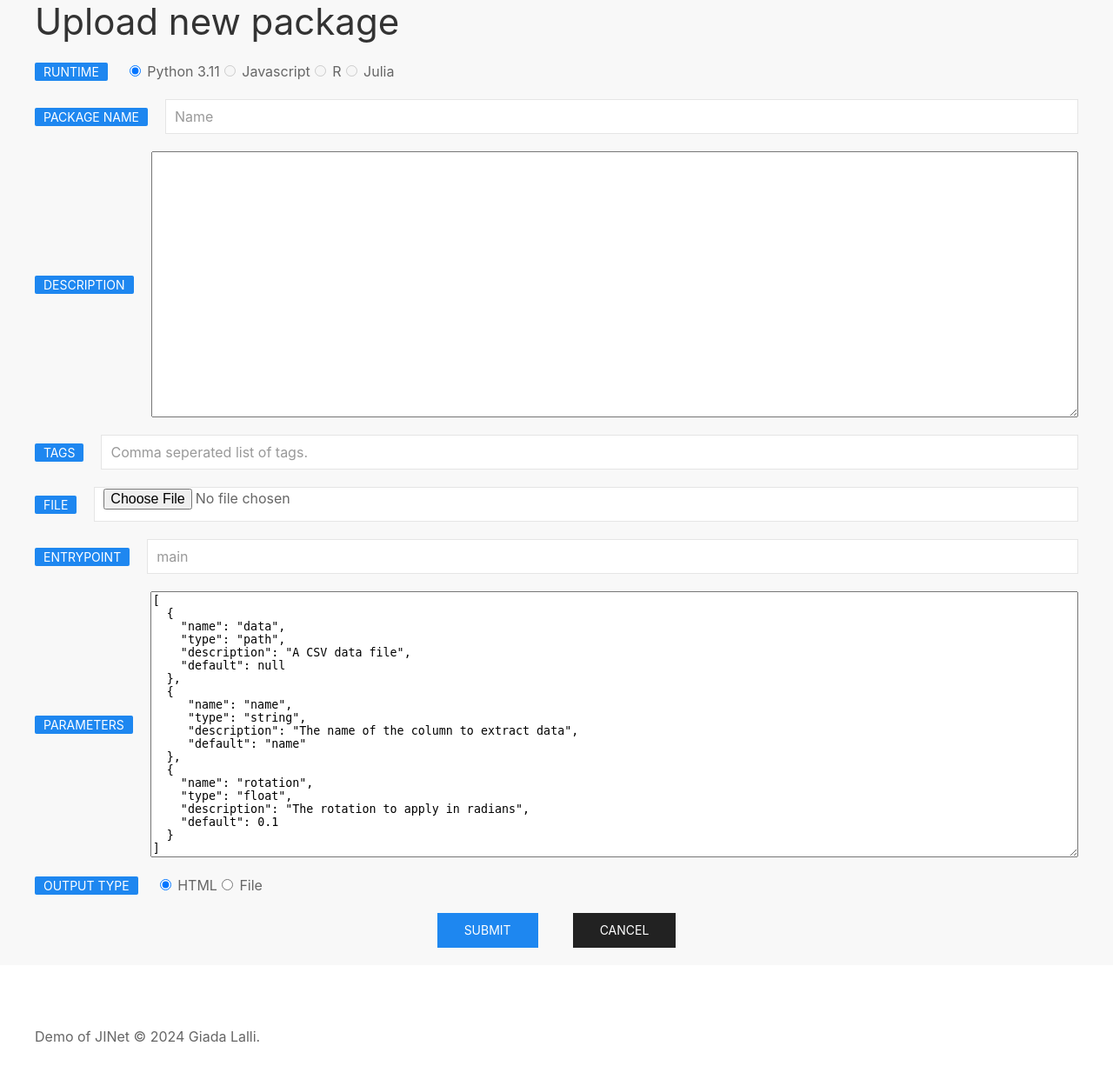
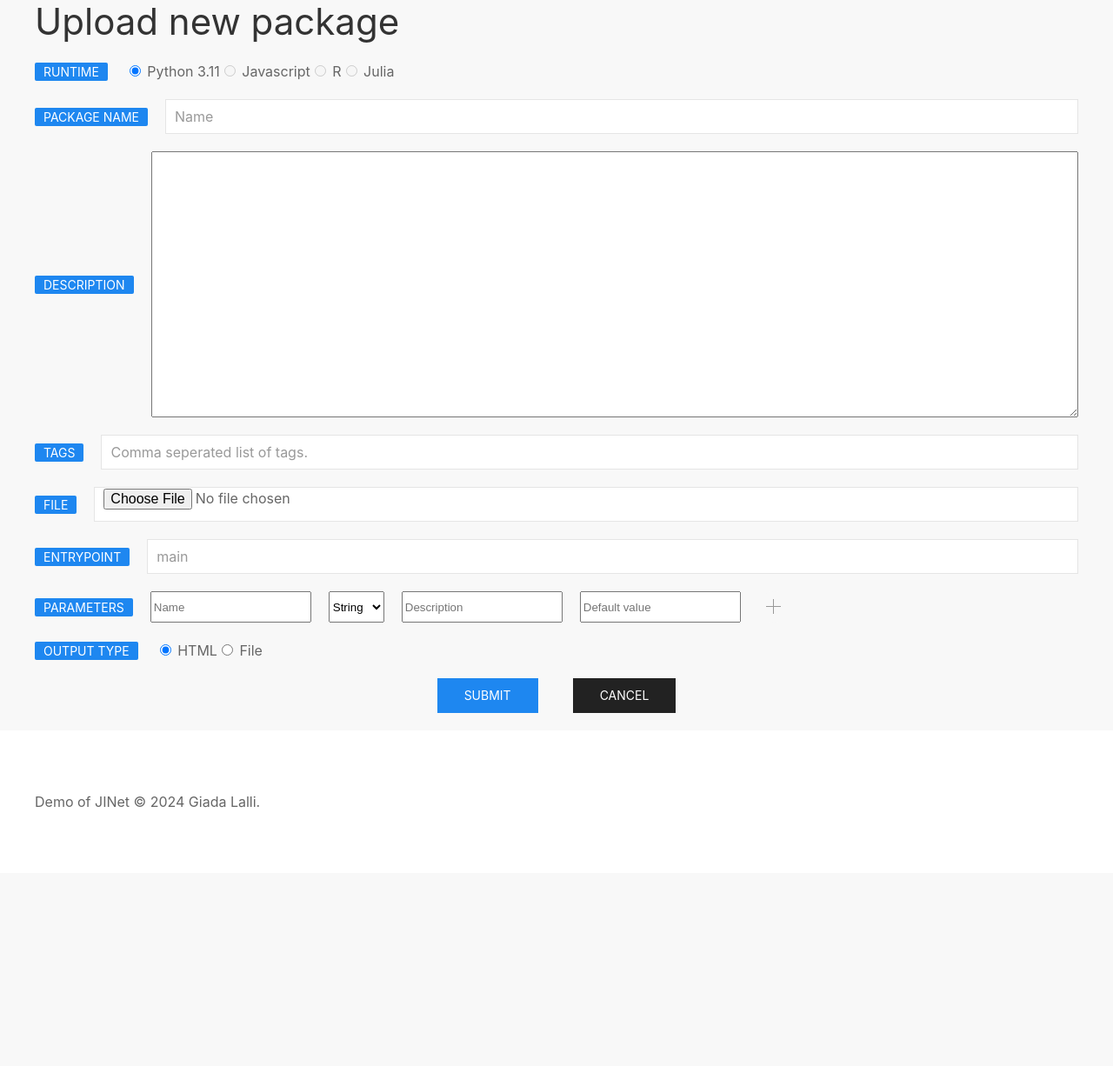
Before and after one commit to GiadaLalli/JINet, a Python web app: template server/templates/package-new.html in a window 1280 px wide. Shown: the part 80-1306 px from the top of the page at 87% size. After the commit the page ends 1009 px from the top, so only its background shows below. Run offline with Jinja, Linux system fonts and the light colour scheme; the template is opened without the code that fills it, so the values that code supplies are empty; some libraries are stand-ins or nearby versions.

Commit message:
Make a nicer interface to edit package parameters.

```diff
--- a/server/templates/package-new.html
+++ b/server/templates/package-new.html
@@ -48,28 +48,20 @@
   </div>
   <div class="uk-flex uk-margin uk-flex-middle">
     <label class="uk-label uk-margin-right" for="parameters">Parameters</label>
-    <textarea id="parameters" name="parameters" rows="20" cols="150">
-[
-  {
-    "name": "data",
-    "type": "path",
-    "description": "A CSV data file",
-    "default": null
-  },
-  {
-     "name": "name",
-     "type": "string",
-     "description": "The name of the column to extract data",
-     "default": "name"
-  },
-  {
-    "name": "rotation",
-    "type": "float",
-    "description": "The rotation to apply in radians",
-    "default": 0.1
-  }
-]
-    </textarea>
+    <div id="parameter-fields" class="uk-flex uk-flex-column uk-width-1-1">
+      <span class="uk-flex">
+        <input type="text" oninput="updateName(this, 0)" placeholder="Name"/>
+        <select class="uk-margin-left" oninput="updateType(this, 0)">
+          <option value="string" selected>String</option>
+          <option value="path">Path</option>
+          <option value="int">Integer</option>
+          <option value="float">Float</option>
+        </select>
+        <input class="uk-margin-left" type="text" oninput="updateDescription(this, 0)" placeholder="Description" />
+        <input class="uk-margin-left" type="text" oninput="updateDefault(this, 0)" placeholder="Default value" />
+        <a class="uk-icon-button uk-margin-left" uk-icon="plus" onclick="add(0)"></a>
+      </span>
+    </div>
   </div>
   <div class="uk-flex uk-margin uk-flex-middle">
     <span class="uk-label uk-margin-right">Output type</span>
@@ -86,5 +78,121 @@
     <input type="submit" value="Submit" class="uk-button uk-button-primary uk-margin-right" />
     <a href="/packages" class="uk-button uk-button-secondary uk-margin-left">Cancel</a>
   </div>
+  <input type="hidden" name="parameters" id="parameters" value="" />
 </form>
+<script type="text/javascript">
+  let parameterData = [{name: "", type: "string", description: null, default: null}];
+
+  function update() {
+    const data = JSON.stringify(parameterData);
+    document.getElementById("parameters").value = data;
+    console.log(data);
+  }
+
+  function updateName(element, index) {
+    const value = element.value;
+    if (index < parameterData.length) {
+        parameterData[index].name = value;
+        update()
+    }
+  }
+
+  function updateType(element, index) {
+    const value = element.value;
+
+    if (index < parameterData.length) {
+      parameterData[index].type = value;
+      update();
+    }
+  }
+
+  function updateDescription(element, index) {
+    const value = element.value;
+
+    if (index < parameterData.length) {
+      parameterData[index].description = value;
+      update();
+    }
+  }
+
+  function updateDefault(element, index) {
+    const value = element.value;
+
+    if (index < parameterData.length) {
+      parameterData[index].default = value;
+      update();
+    }
+  }
+
+  function mkTypeInput(index) {
+    const select = document.createElement("select");
+    select.className = "uk-margin-left";
+    select.setAttribute("oninput", `updateType(this, ${index})`);
+    [
+      ["String", "string"],
+      ["Path", "path"],
+      ["Integer", "int"],
+      ["Float", "float"]
+    ].forEach(([name, identifier], i) => {
+      const opt = document.createElement("option");
+      if (i === 0) {
+        opt.selected = true;
+      }
+      opt.value = identifier;
+      opt.innerText = name;
+      select.appendChild(opt);
+    });
+    return select;
+  }
+
+  function add(index) {
+    const button = document
+          .querySelector(`#parameter-fields span:nth-child(${index + 1}) a`);
+    console.log(button);
+    button.setAttribute("uk-icon", "minus");
+    button.setAttribute("onclick", "remove(this, 0)");
+
+    // Add a new row
+    parameterData = parameterData.concat([{name: "", type: "string", description: "", default: ""}]);
+    const container = document.createElement("span");
+    container.className = "uk-flex uk-margin-top";
+    const name = document.createElement("input");
+    name.type = "text";
+    name.setAttribute("oninput", `updateName(this, ${index + 1})`);
+    name.placeholder = "Name";
+    container.appendChild(name);
+
+    container.appendChild(mkTypeInput(index + 1));
+    const desc = document.createElement("input");
+    desc.className = "uk-margin-left";
+    desc.type = "text";
+    desc.setAttribute("oninput", `updateDescription(this, ${index + 1})`);
+    desc.placeholder = "Description";
+    container.appendChild(desc);
+
+    const dflt = document.createElement("input");
+    dflt.className = "uk-margin-left";
+    dflt.type = "text";
+    dflt.setAttribute("oninput", `updateDefault(this, ${index + 1})`);
+    dflt.placeholder = "Default";
+    container.appendChild(dflt);
+
+    const btn = document.createElement("a");
+    btn.className = "uk-icon-button uk-margin-left";
+    btn.setAttribute("uk-icon", "plus");
+    btn.setAttribute("onclick", `add(${index + 1})`);
+    container.appendChild(btn);
+
+    document.getElementById("parameter-fields").appendChild(container);
+    console.log(parameterData);
+  }
+
+  function remove(index) {
+    if (index < parameterData.length) {
+      parameterData = parameterData.filter((_, i) => i !== index);
+      document.querySelector(`#parameter-fields span:nth-child(${index + 1})`).outerHTML = "";
+      update();
+    }
+  }
+</script>
 {% endblock %}
```
